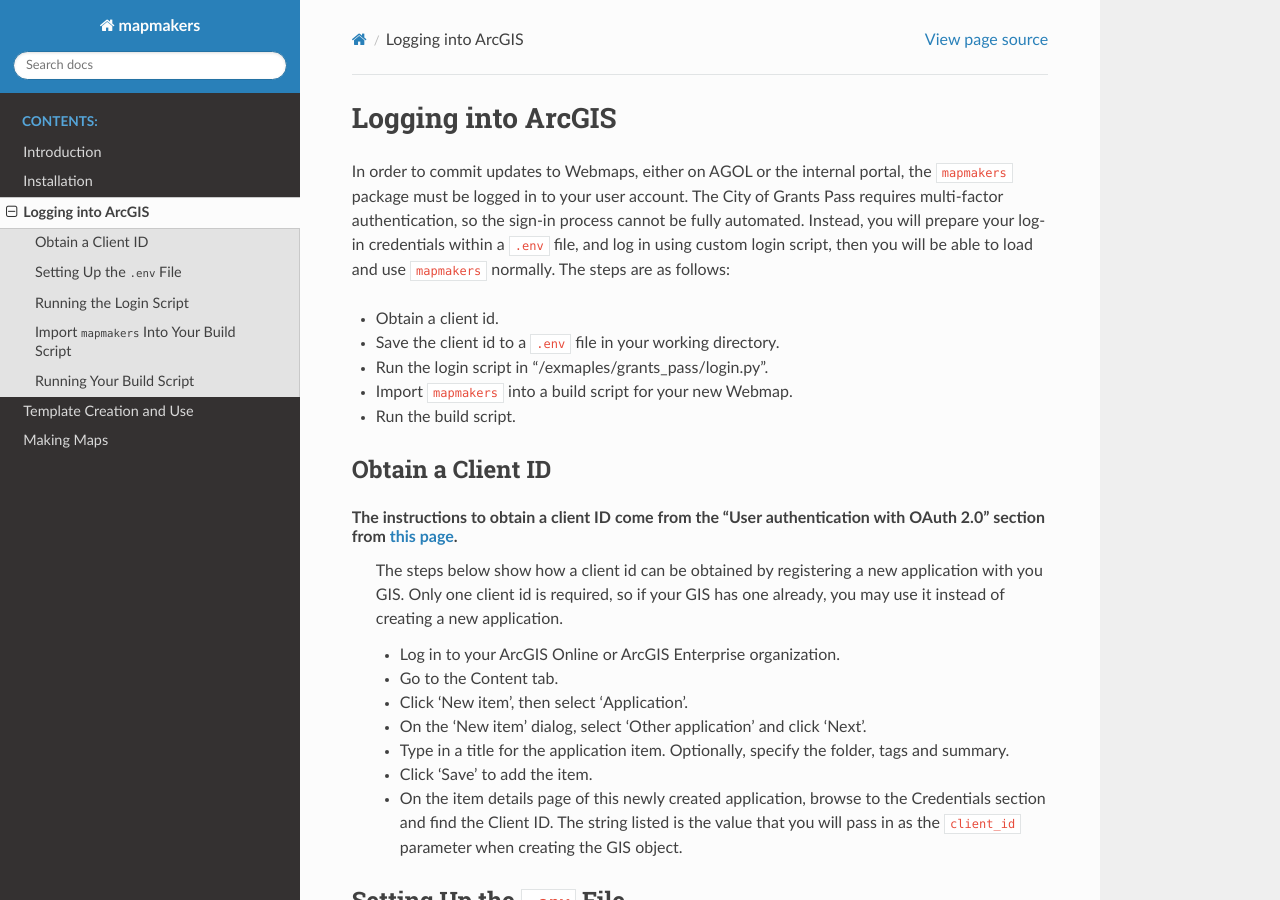
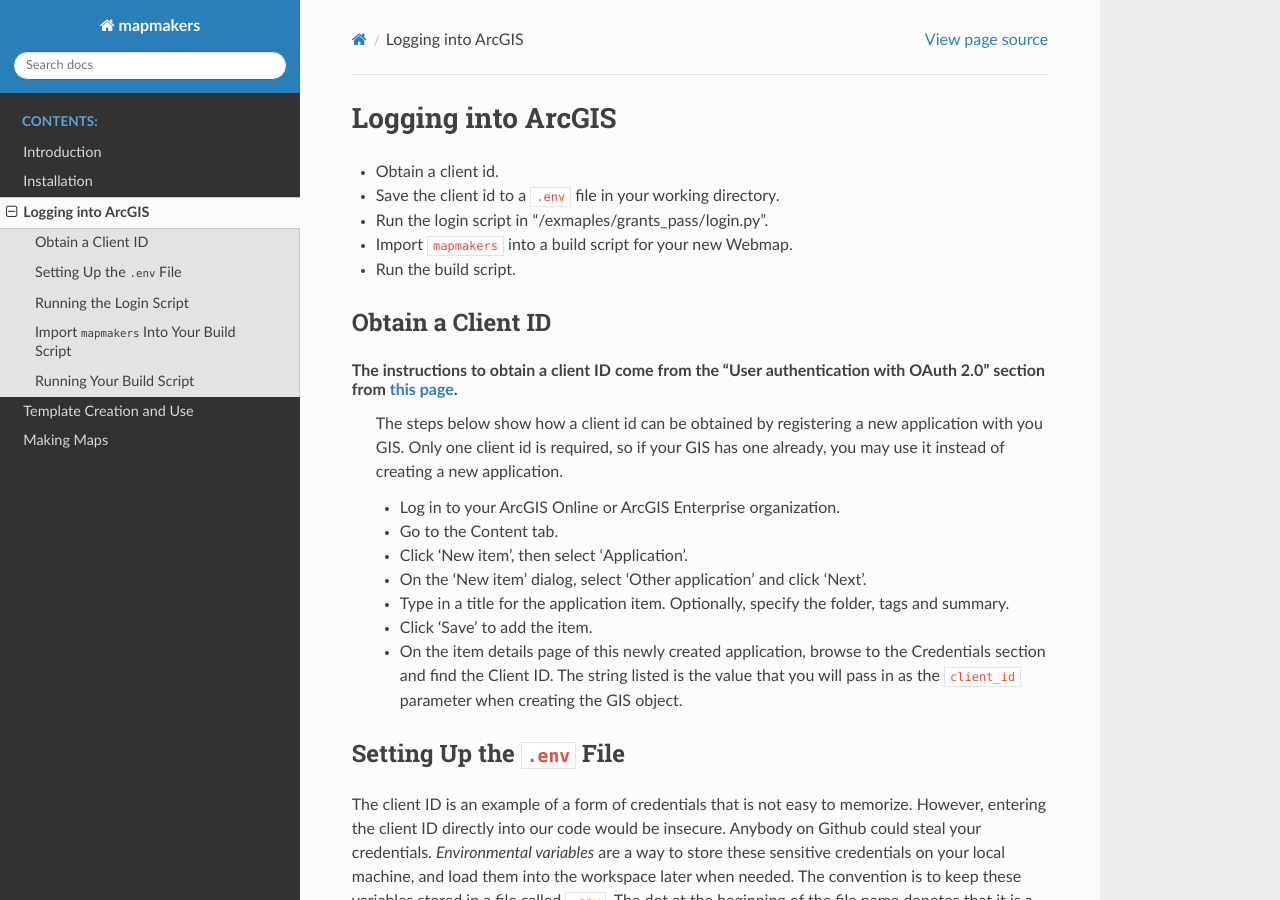
Before and after one commit to grantspassoregon/mapmakers, a Sphinx documentation site: the page built from docs/login.rst, in a window 1280 px wide and 900 px high. Built offline with Sphinx 7.4.7 and the Read the Docs theme 3.1.0, drawn with Linux system fonts in a browser that asks for light colours.

```diff
--- a/docs/login.rst
+++ b/docs/login.rst
@@ -1,7 +1,6 @@
 Logging into ArcGIS
 ===================
 
-In order to commit updates to Webmaps, either on AGOL or the internal portal, the ``mapmakers`` package must be logged in to your user account.  The City of Grants Pass requires multi-factor authentication, so the sign-in process cannot be fully automated.  Instead, you will prepare your log-in credentials within a ``.env`` file, and log in using custom login script, then you will be able to load and use ``mapmakers`` normally.  The steps are as follows:
 
 * Obtain a client id.
 * Save the client id to a ``.env`` file in your working directory.
```
